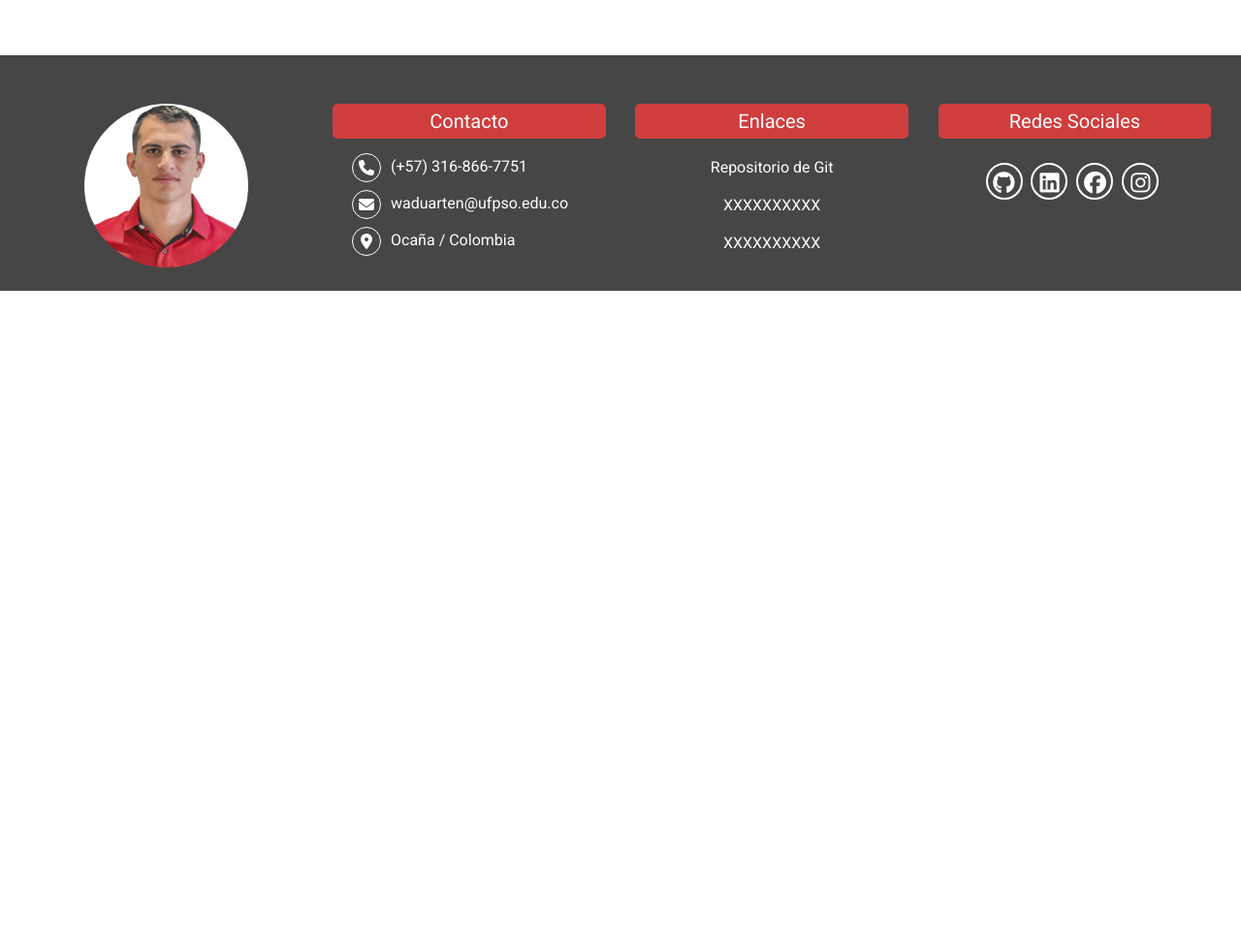
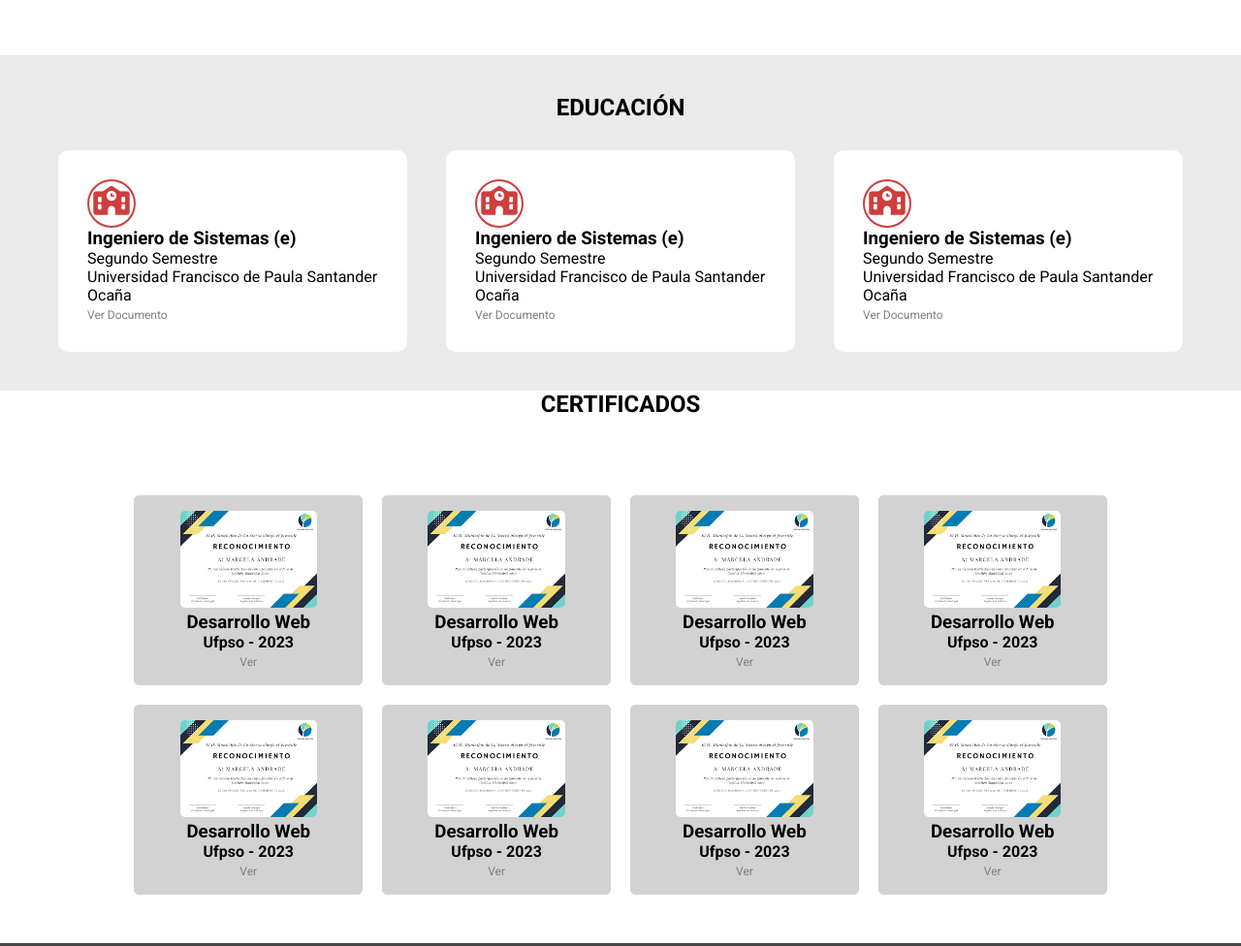
Before and after one commit to WilderDuarte/classwednesday, a plain HTML site: page index.html in a window 1280 px wide. Shown: the part 623-1599 px from the top of the page at 97% size. Before the commit the page ends 923 px from the top, so only its background shows below. Drawn offline with Linux system fonts and the light colour scheme.

Commit message:
add sections education and certificates

```diff
--- a/css/estilo.css
+++ b/css/estilo.css
@@ -117,6 +117,97 @@ nav {
     box-shadow: 0 8px 32px rgba(97, 31, 31, 0.46);
 }
 
+/* ############# EDUCATION ############# */
+.content-education {
+    display: flex;
+    flex-wrap: wrap;
+    padding: 40px;
+    justify-content: space-around;
+    background-color: rgb(234, 234, 234);
+}
+
+.title{
+    width: 100%;
+    text-align: center;
+    display: block;
+    text-transform: uppercase;
+    margin-bottom: 30px;
+}
+
+.education{
+    width: 30%;
+    background-color: #fff;
+    border-radius: 10px;
+    padding: 30px;
+}
+
+.education:hover{
+    box-shadow: 0px 0px 20px gray;
+    transition: all ease-in-out .5s;
+}
+
+.education a {
+    text-decoration: none;
+    font-size: 12px;
+    color: gray;
+}
+
+.education a:hover {
+    color: #d03d3d;
+}
+
+.education i {
+    color: #d03d3d;
+    font-size: 30px;
+    border-radius: 50%;
+    border: 2px solid #d03d3d;
+    width: 50px;
+    height: 50px;
+    line-height: 40px;
+    text-align: center;
+    align-items: center;
+}
+
+/* ############# CERTIFICADOS ############# */
+.content-certificados {
+    display: flex;
+    flex-wrap: wrap;
+    justify-content: center;
+    padding: 40px;
+}
+
+.certificado{
+    background: #d2d2d2;
+    border: 1px solid #d2d2d2;
+    border-radius: 5px;
+    width: 22%;
+    padding: 15px;
+    margin: 10px;
+    text-align: center;
+}
+
+.certificado img{
+    height: 100px;
+    width: auto;
+    border-radius: 5px;
+}
+
+.certificado a{
+    color: gray;
+    font-size: 12px;
+    text-decoration: none;
+}
+
+.certificado a:hover{
+    color: #fff;
+}
+
+.certificado:hover{
+    background-color: #d03d3d;
+    color: #fff;
+    transition: all ease-in-out .5s;
+}
+
 /* ############# FOOTER ############# */
 footer{
     background: rgb(70,70,70);
--- a/index.html
+++ b/index.html
@@ -38,14 +38,98 @@
                         <h3><i class="fa-solid fa-circle-check"></i>  XXXXXXXXXXXXXXXXX</h3>
                     </div>
                     <p>Lorem Ipsum is simply dummy text of the printing and typesetting industry. Lorem Ipsum has been the industry's standard dummy text ever since the 1500s, when an unknown printer took a galley of type and scrambled it to make a type specimen book. I</p>
-                    <a href="#" target="_blank">Ver Perfil</a>
+                    <a href="docs/Wilder Duarte - Perfil.pdf" target="_blank">Ver Perfil</a>
                 </section>
                 <img src="img/WilderDuarte.png" alt="Balón de Fútbol">
             </section>
         </div>
     </header>
-
-
+    <section class="content-education">
+        <!-- <div class="contenedor"> -->
+            <div class="title">
+                <h2>Educación</h2>
+            </div>
+            <div class="education">
+                <i class="fa-solid fa-school"></i>
+                <h3>Ingeniero de Sistemas (e)</h3>
+                <p>Segundo Semestre</p>
+                <p>Universidad Francisco de Paula Santander Ocaña</p>
+                <a href="docs/Pre - Ingeniero de Sistemas.pdf" target="_blank">Ver Documento</a>
+            </div>
+            <div class="education">
+                <i class="fa-solid fa-school"></i>
+                <h3>Ingeniero de Sistemas (e)</h3>
+                <p>Segundo Semestre</p>
+                <p>Universidad Francisco de Paula Santander Ocaña</p>
+                <a href="docs/Pre - Ingeniero de Sistemas.pdf" target="_blank">Ver Documento</a>
+            </div>
+            <div class="education">
+                <i class="fa-solid fa-school"></i>
+                <h3>Ingeniero de Sistemas (e)</h3>
+                <p>Segundo Semestre</p>
+                <p>Universidad Francisco de Paula Santander Ocaña</p>
+                <a href="docs/Pre - Ingeniero de Sistemas.pdf" target="_blank">Ver Documento</a>
+            </div>
+        <!-- </div> -->
+    </section>
+    <!-- SECCIÓN DE CERTIFICADOS -->
+    <section class="certificados">
+        <div class="contenedor">
+            <div class="title">
+                <h2>Certificados</h2>
+            </div>
+            <div class="content-certificados">
+                <div class="certificado">
+                    <img src="docs/certificado.png" alt="Certificado XXXXXX">
+                    <h3>Desarrollo Web</h3>
+                    <h4>Ufpso - 2023</h4>
+                    <a href="docs/certificado.png" target="_blank">Ver</a>
+                </div>
+                <div class="certificado">
+                    <img src="docs/certificado.png" alt="Certificado XXXXXX">
+                    <h3>Desarrollo Web</h3>
+                    <h4>Ufpso - 2023</h4>
+                    <a href="docs/certificado.png" target="_blank">Ver</a>
+                </div>
+                <div class="certificado">
+                    <img src="docs/certificado.png" alt="Certificado XXXXXX">
+                    <h3>Desarrollo Web</h3>
+                    <h4>Ufpso - 2023</h4>
+                    <a href="docs/certificado.png" target="_blank">Ver</a>
+                </div>
+                <div class="certificado">
+                    <img src="docs/certificado.png" alt="Certificado XXXXXX">
+                    <h3>Desarrollo Web</h3>
+                    <h4>Ufpso - 2023</h4>
+                    <a href="docs/certificado.png" target="_blank">Ver</a>
+                </div>
+                <div class="certificado">
+                    <img src="docs/certificado.png" alt="Certificado XXXXXX">
+                    <h3>Desarrollo Web</h3>
+                    <h4>Ufpso - 2023</h4>
+                    <a href="docs/certificado.png" target="_blank">Ver</a>
+                </div>
+                <div class="certificado">
+                    <img src="docs/certificado.png" alt="Certificado XXXXXX">
+                    <h3>Desarrollo Web</h3>
+                    <h4>Ufpso - 2023</h4>
+                    <a href="docs/certificado.png" target="_blank">Ver</a>
+                </div>
+                <div class="certificado">
+                    <img src="docs/certificado.png" alt="Certificado XXXXXX">
+                    <h3>Desarrollo Web</h3>
+                    <h4>Ufpso - 2023</h4>
+                    <a href="docs/certificado.png" target="_blank">Ver</a>
+                </div>
+                <div class="certificado">
+                    <img src="docs/certificado.png" alt="Certificado XXXXXX">
+                    <h3>Desarrollo Web</h3>
+                    <h4>Ufpso - 2023</h4>
+                    <a href="docs/certificado.png" target="_blank">Ver</a>
+                </div>
+            </div>
+        </div>
+    </section>
     <!-- PIE DE PÁGINA -->
     <footer>
         <div class="partFooter">
```
Also changed, not shown: docs/certificado.png (added), 2 other files.
